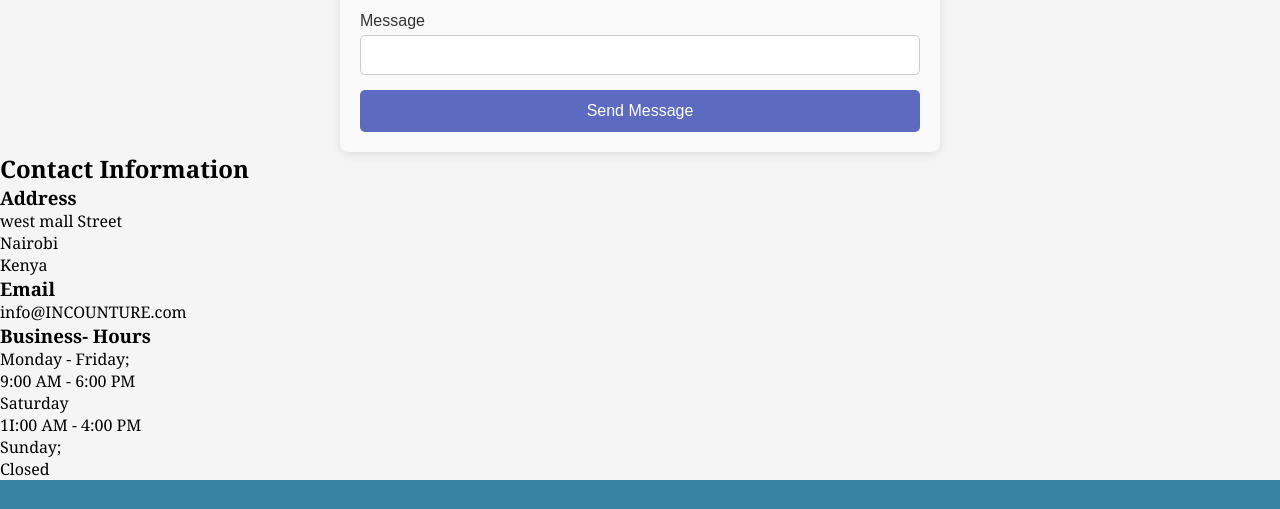
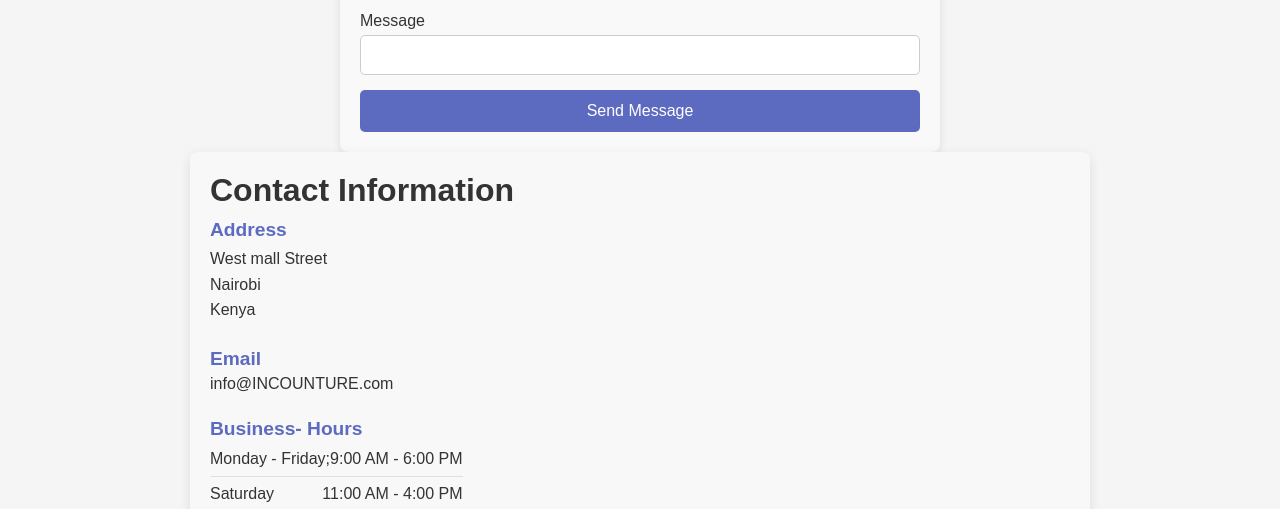
Before and after one commit to muthonii-web/clothing-web, a plain HTML site: page contact.html in a window 1280 px wide. Shown: the part 533-1042 px from the top of the page. Drawn offline with Linux system fonts and the light colour scheme.

```diff
--- a/contact.html
+++ b/contact.html
@@ -1,5 +1,6 @@
 <!DOCTYPE html>
 <html lang="en">
+
 <head>
     <meta charset="UTF-8">
     <meta name="viewport" content="width=device-width, initial-scale=1.0">
@@ -29,34 +30,35 @@
                     <form id="contactForm" class="contact-form">
                         <div class="form-group">
                             <label for="name">Name</label>
-                            <input type="text" id="name"name="name" required>
+                            <input type="text" id="name" name="name" required>
                         </div>
                         <div class="form-group">
                             <label for="email">Email</label>
-                            <input type="email" name="email" id="email"required>
+                            <input type="email" name="email" id="email" required>
                         </div>
                         <div class="form-group">
                             <label for="subject">Subject</label>
-                            <input type="text" id="subject" name="subject"required>
+                            <input type="text" id="subject" name="subject" required>
                         </div>
                         <div class="form-group">
                             <label for="message">Message</label>
-                            <input id="message" name="message" rows="4"required>
+                            <input id="message" name="message" rows="4" required>
                         </div>
                         <button type="submit" class="btn-primary">Send Message</button>
                     </form>
                 </div>
+            </div>
+                <div class="contactuSnOW">
                     <div class="contact-info-section">
                         <h2>Contact Information</h2>
                         <div class="contact-details">
                             <h3>Address</h3>
-                    <p>west mall Street <br>Nairobi <br>Kenya</p>
+                            <p>West mall Street <br>Nairobi <br>Kenya</p>
                         </div>
                     </div>
                     <div class="contact-item">
                         <h3>Email</h3>
                         <p>info@INCOUNTURE.com</p>
-            </div>
                     </div>
                 <div class="business-hours">
                     <h3>Business- Hours</h3>
@@ -67,11 +69,13 @@
                         </div>
                         <div class="hours-item">
                             <p>Saturday</p>
-                    <p>1I:00 AM - 4:00 PM</p>
+                            <p>11:00 AM - 4:00 PM</p>
                         </div>
                         <div class="hours-item">
                             <p>Sunday;</p>
                             <p>Closed</p>
+                        </div>
+                    </div>
                 </div>
             </div>
             </div>
@@ -109,4 +113,5 @@
     <script src="./js/script.js"></script>
 
 </body>
+
 </html>
--- a/css/style.css
+++ b/css/style.css
@@ -287,3 +287,109 @@ nav ul{
 .btn-primary:hover {
     background-color: #4f5b91;
 }
+
+/* Container for the entire contact section */
+.contactuSnOW {
+    display: flex;
+    flex-direction: column;
+    align-items: flex-start;
+    justify-content: center;
+    max-width: 900px;
+    margin: 0 auto;
+    padding: 20px;
+    background-color: #f8f8f8;
+    border-radius: 8px;
+    box-shadow: 0 4px 12px rgba(0, 0, 0, 0.1);
+    font-family: Arial, sans-serif;
+}
+
+/* Styling for the contact-info-section */
+.contact-info-section {
+    margin-bottom: 25px;
+}
+
+/* Header for the contact info */
+.contact-info-section h2 {
+    font-size: 2rem;
+    color: #333;
+    margin-bottom: 10px;
+}
+
+/* Styling for the address section */
+.contact-details h3 {
+    font-size: 1.2rem;
+    color: #5c6bc0;
+    margin-bottom: 5px;
+}
+
+.contact-details p {
+    font-size: 1rem;
+    color: #333;
+    line-height: 1.6;
+}
+
+/* Styling for contact-item (email section) */
+.contact-item {
+    margin-bottom: 25px;
+}
+
+.contact-item h3 {
+    font-size: 1.2rem;
+    color: #5c6bc0;
+    margin-bottom: 5px;
+}
+
+.contact-item p {
+    font-size: 1rem;
+    color: #333;
+}
+
+/* Styling for the business hours section */
+.business-hours {
+    margin-bottom: 25px;
+}
+
+.business-hours h3 {
+    font-size: 1.2rem;
+    color: #5c6bc0;
+    margin-bottom: 10px;
+}
+
+/* Styling for the hours list */
+.hours-list {
+    display: flex;
+    flex-direction: column;
+}
+
+.hours-item {
+    display: flex;
+    justify-content: space-between;
+    font-size: 1rem;
+    color: #333;
+    margin-bottom: 8px;
+}
+
+/* Add a line between hours items */
+.hours-item:not(:last-child) {
+    border-bottom: 1px solid #e0e0e0;
+    padding-bottom: 8px;
+}
+
+/* Responsive styling for smaller screens */
+@media (max-width: 600px) {
+    .contactuSnOW {
+        padding: 15px;
+    }
+
+    .contact-info-section h2 {
+        font-size: 1.5rem;
+    }
+
+    .contact-item h3, .business-hours h3 {
+        font-size: 1.1rem;
+    }
+
+    .hours-item p {
+        font-size: 0.9rem;
+    }
+}
```
Lines whose indentation alone changed are shown as unchanged.
